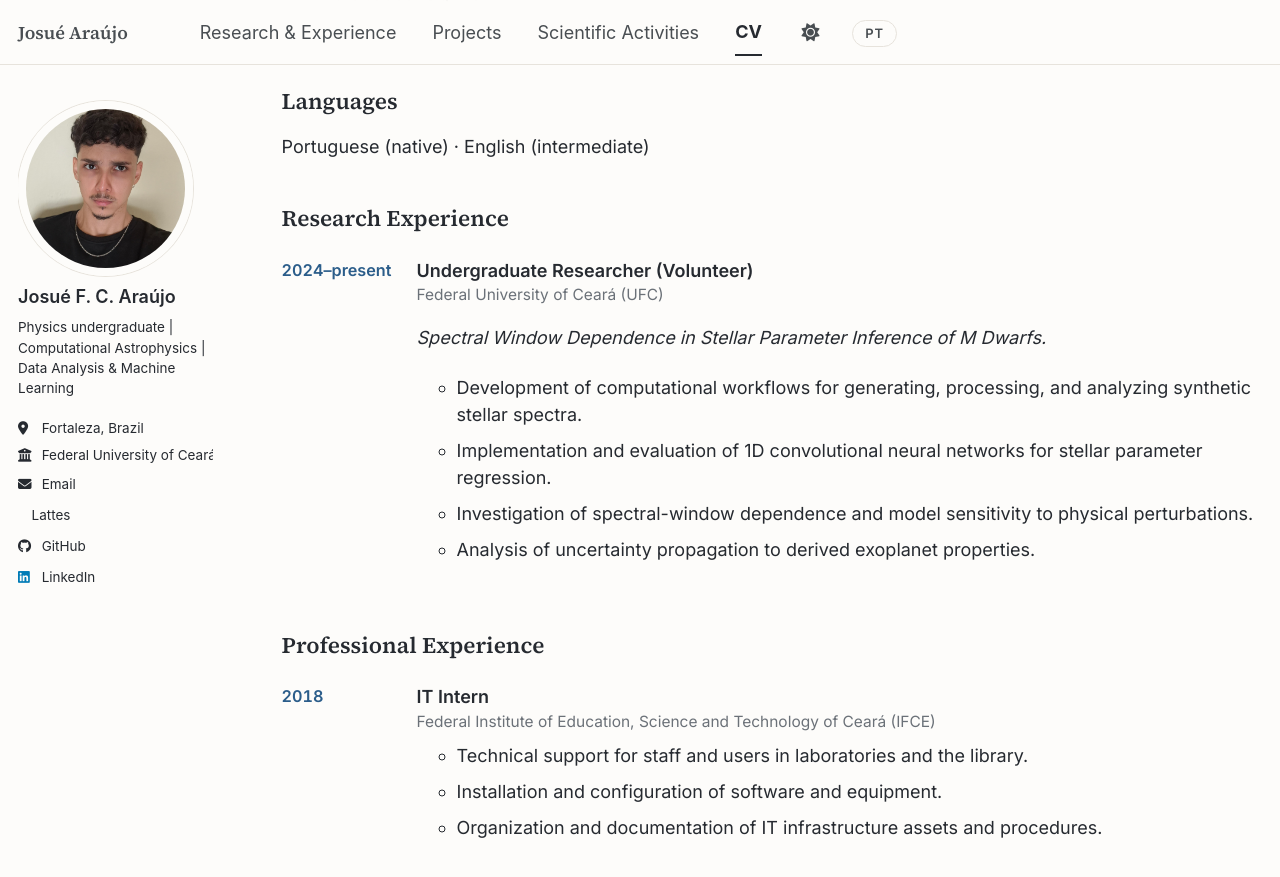
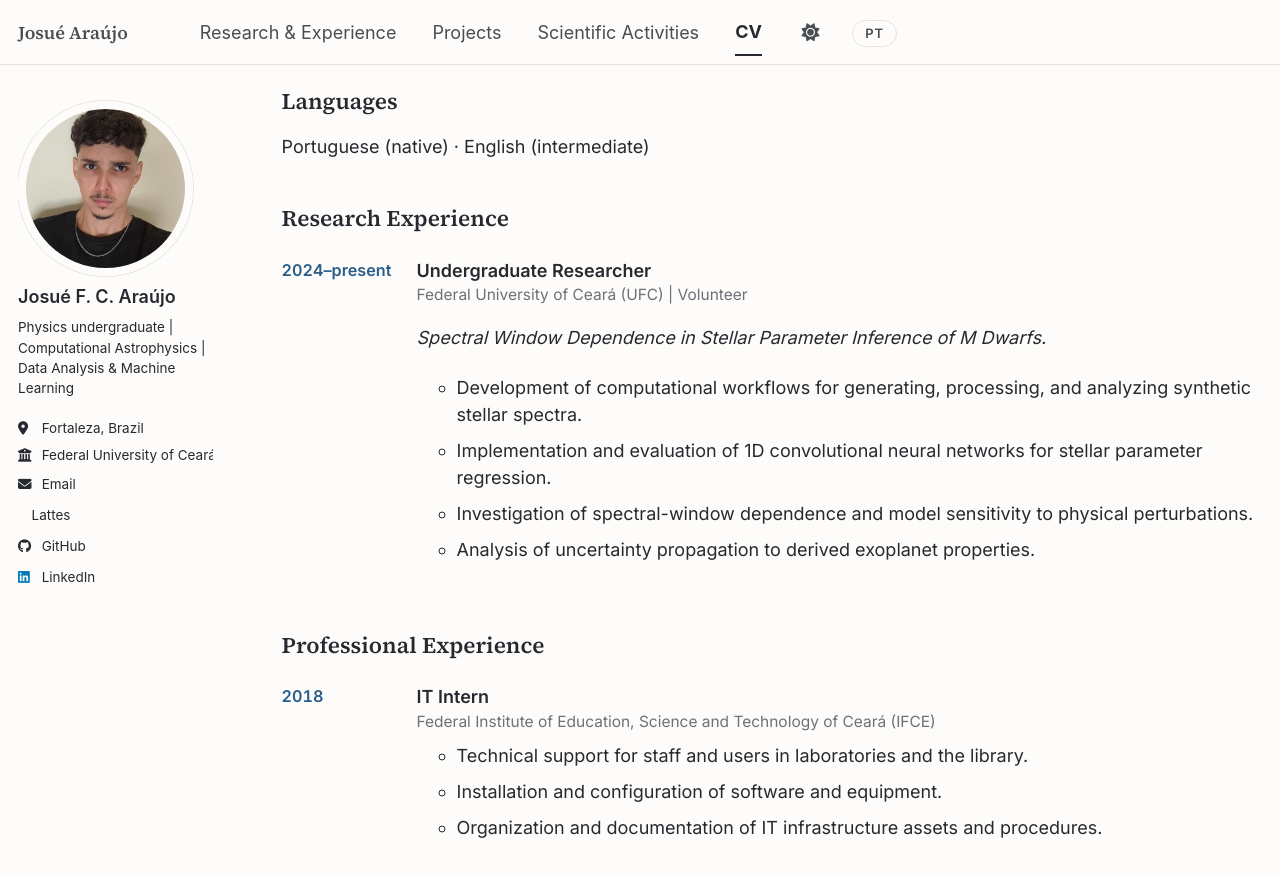
Before and after one commit to Acruxjj/Acruxjj.github.io, a Jekyll site: the page built from _pages/cv.md, in a window 1280 px wide and 900 px high, scrolled down 655 px. Shown: the top 877 px of the window. Built offline with Jekyll 4.4.1, drawn with Linux system fonts in a browser that asks for light colours; a style sheet for code colours, icons or effects is not loaded.

Commit message:
Update cv.md

```diff
--- a/_pages/cv.md
+++ b/_pages/cv.md
@@ -65,8 +65,8 @@ redirect_from:
   <li>
     <span class="when">2024–present</span>
     <div>
-      <div class="what"><span data-lang="en">Undergraduate Researcher (Volunteer)</span><span data-lang="pt">Pesquisador de Iniciação Científica (Voluntário)</span></div>
-      <div class="where"><span data-lang="en">Federal University of Ceará (UFC)</span><span data-lang="pt">Universidade Federal do Ceará (UFC)</span></div>
+      <div class="what"><span data-lang="en">Undergraduate Researcher</span><span data-lang="pt">Pesquisador de Iniciação Científica</span></div>
+      <div class="where"><span data-lang="en">Federal University of Ceará (UFC) | Volunteer</span><span data-lang="pt">Universidade Federal do Ceará (UFC)| Voluntário</span></div>
       <p data-lang="en"><em>Spectral Window Dependence in Stellar Parameter Inference of M Dwarfs.</em></p>
       <p data-lang="pt"><em>Dependência da Janela Espectral na Inferência de Parâmetros Estelares de Anãs M.</em></p>
       <ul>
```
